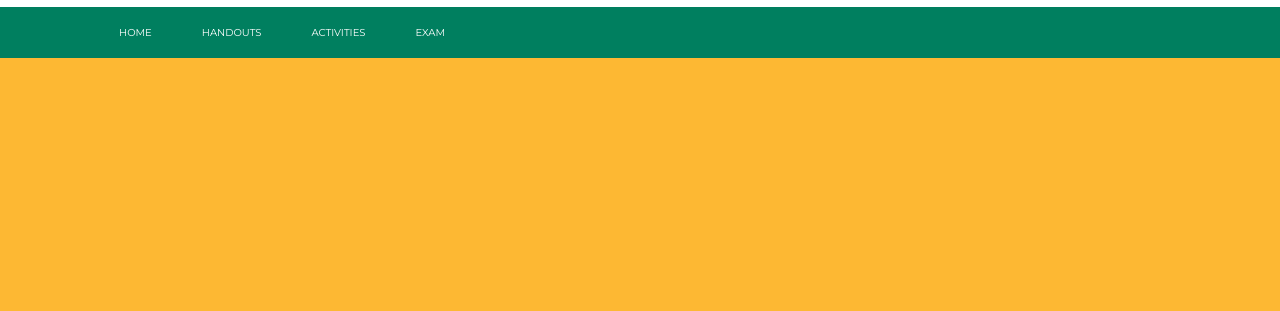
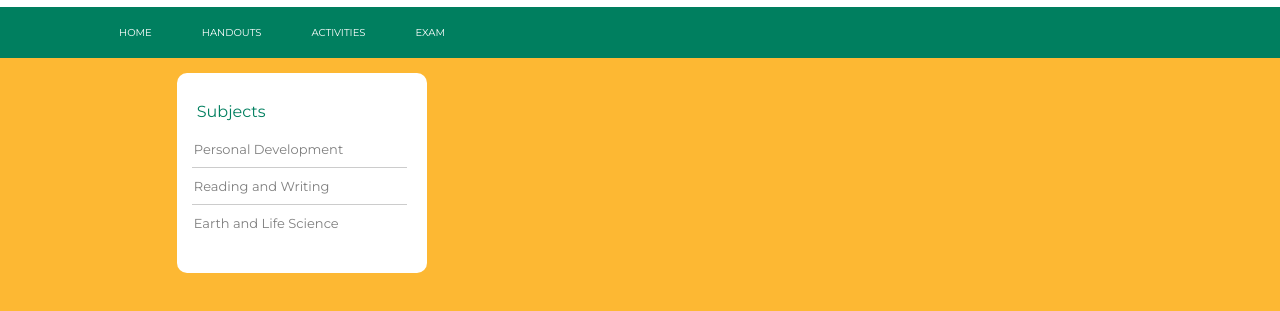
Before and after one commit to Jeromians/Portfolio, a plain HTML site: page index.html in a window 1280 px wide. Shown: the part 67-378 px from the top of the page. Drawn offline with Linux system fonts and the light colour scheme.

Commit message:
ok na yung format(dropdown)

```diff
--- a/index.html
+++ b/index.html
@@ -44,13 +44,19 @@
 <div class="header_secondlink container">
 <ul class="header_secondlink_list">
 <li><a href="#">HOME</a></li>
-<li class="Header_secondlink_list_Handouts">
-    <a href="#">HANDOUTS</a>
-    <div class="header_secondlink_list_Handouts_content">
-        <a href="#">link 1</a>
-        <a href="#">link 2</a>
-        <a href="#">link 3</a>
+<li class="Header_secondlink_list_Handouts"><a href="#">HANDOUTS</a>
+    <!--dropdown-->
+    <div class="header_secondlink_list_Handouts_container">
+        <span>Subjects</span>
+        <ul class="header_secondlink_list_Handouts_container_list">
+        <li><a href="#">Personal Development</a></li>
+        <li><span></span></li>
+        <li><a href="#">Reading and Writing</a></li>
+        <li><span></span></li>
+        <li><a href="#">Earth and Life Science</a></li>
+        </ul>
     </div>
+    <!--dropdown-->
 </li>
 <li><a href="#">ACTIVITIES</a></li>
 <li><a href="#">EXAM</a></li>
@@ -58,7 +64,6 @@
 </div>
 </nav>
 <!--dropdown menu-->
-<div class="header_dropdown-content">
 
 
 </header>
--- a/scss/_globals.scss
+++ b/scss/_globals.scss
@@ -35,3 +35,10 @@ html{
         align-items: center;
     }
 }
+
+//Container
+.container-dropdown{
+    display:block;
+    margin: 0px;
+
+}
--- a/scss/_header.scss
+++ b/scss/_header.scss
@@ -116,9 +116,7 @@
     }
 
 
-
-
-   //Second nav bar
+ //Second nav bar
     &_secondlink{
     width: 100%;
     background-color: $spanish_viridians;
@@ -154,13 +152,59 @@
 
         //dropdown
         &_Handouts{
-            &_content{
+            &_container{
                 display: block;
                 position: absolute;
-                background-color: ;
+                background-color: #ffffff;
+                top: 140px;
+                border-radius: 10px;
+                width: 250px;
+                height: 200px;
+
+                &_list{
+                   list-style-type: none;
+                   overflow: hidden;
+                   text-decoration: none;
+                   position: absolute;
+                   padding-left: 15px;
+                   width: 230px;
+
+                   >li{
+                   >a{
+                    display: block;
+                    color: #7f7f7f;
+                    text-align: left;
+                    padding: 10px 2px;
+                    text-decoration: none;
+                    font-size: small;
+                    transition: color 300ms ease-in-out;
+                    top:1px;
+                   }
+                   >span{
+                    display: block;
+                    width: 100%;
+                    height: 1px;
+                    background-color: #cccccc;
+                    }
+
+                    >a:hover{
+                      color: $spanish_viridians;
+                    }
+                }
+
+              }
+                >span{
+                  display: block;
+                  padding: 10px;
+                  padding-top: 29px;
+                  padding-left: 20px;
+                  color: $spanish_viridians;
+              }
             }
         }
 
     }
    }
+
+
 }
--- a/scss/_variables.scss
+++ b/scss/_variables.scss
@@ -1,3 +1,3 @@
 //colours
 $spanish_viridians: #007f5f;
-$honey_yellow:  #FDB833
+$honey_yellow:  #FDB833;
```
Also changed, not shown: scss/style.css, 1 other file.
